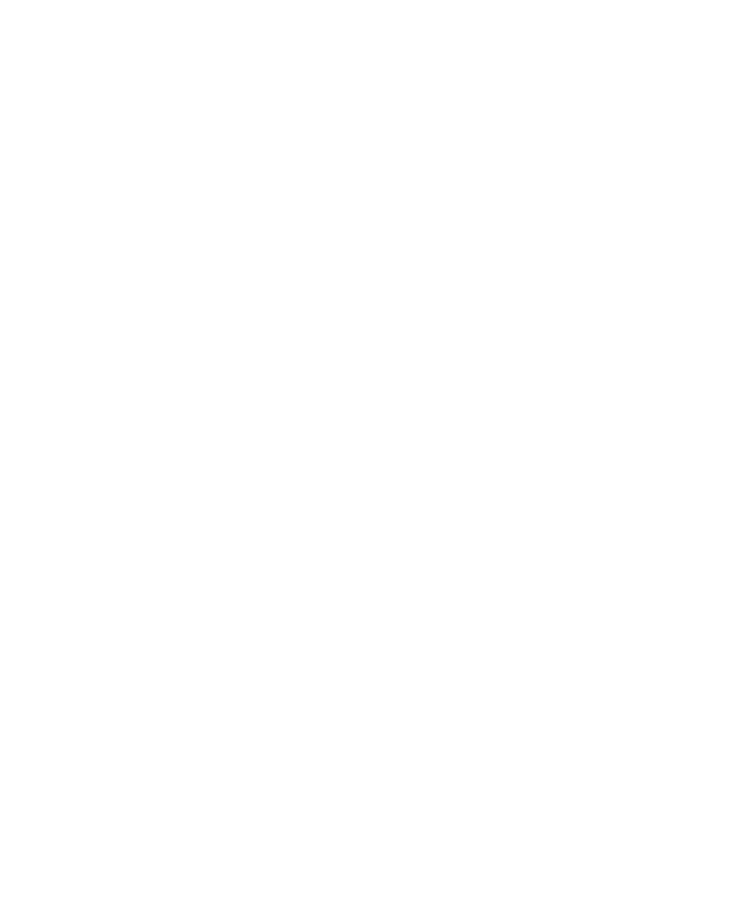
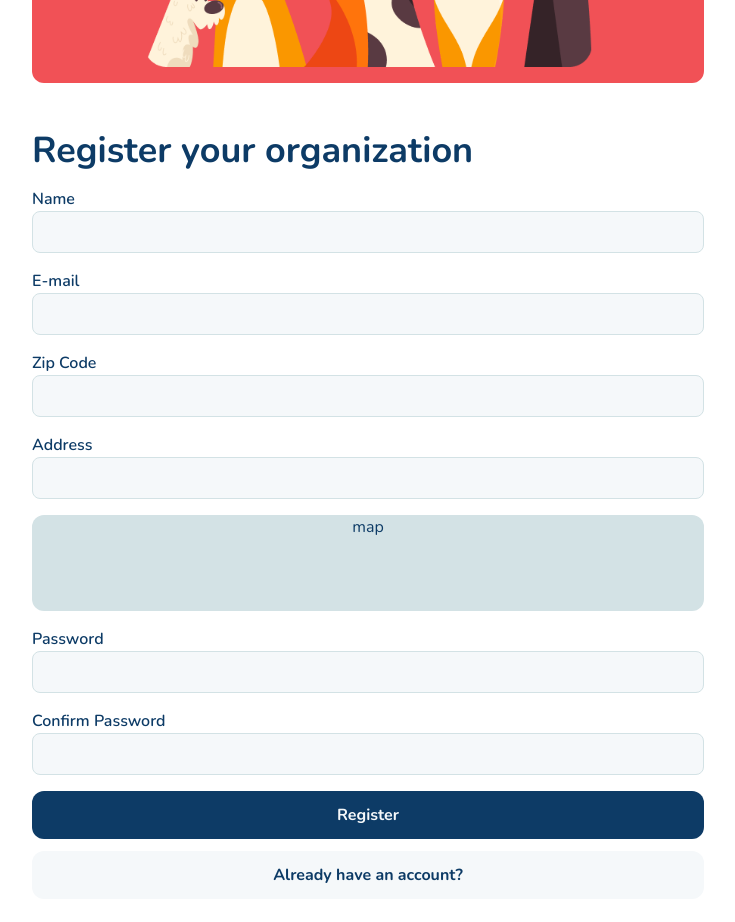
Before and after one commit to dameness/find-a-friend-frontend, a React (Vite) app: page /signup in a window 1280 px wide. Before the commit this address had no page. Shown: the part 260-1182 px from the top of the page, without its empty margins (272-1007 px from the left). Before the commit the page ends 800 px from the top, so only its background shows below. Built offline with nearby package versions, Linux system fonts and the light colour scheme.

Commit message:
feat: add routes and initial pages styles

```diff
--- /dev/null
+++ b/src/components/DogsLogoCard.tsx
@@ -0,0 +1,6 @@
+export const DogsLogoCard = () => (
+  <div className="m-auto flex w-full max-w-2xl flex-col items-center self-center rounded-xl bg-red-100 p-4">
+    <img className="w-auto" src="/logo.png" alt="Dogs Image" />
+    <img className="w-full max-w-md" src="/dogs-home.png" alt="Dogs Image" />
+  </div>
+);
--- a/src/pages/home.tsx
+++ b/src/pages/home.tsx
@@ -1,5 +1,4 @@
 import { ChevronDownIcon, SearchIcon } from "lucide-react";
-
 export const Home = () => (
   <div className="flex h-screen w-screen flex-col justify-between gap-y-8 overflow-auto bg-red-100 p-6 text-white">
     <img
--- /dev/null
+++ b/src/pages/login.tsx
@@ -0,0 +1,46 @@
+import { DogsLogoCard } from "../components/DogsLogoCard";
+
+export const Login = () => (
+  <div className="flex h-full flex-col gap-12 p-6 text-blue lg:flex-row">
+    <div className="lg:m-auto lg:basis-1/2">
+      <DogsLogoCard />
+    </div>
+
+    <div className="lg:m-auto lg:basis-1/2">
+      <div className="m-auto flex w-full max-w-2xl flex-col gap-4">
+        <h1 className="text-4xl font-bold">Welcome!</h1>
+        <div className="flex flex-col items-center">
+          <label htmlFor="email" className="self-start font-semibold">
+            E-mail
+          </label>
+          <input
+            id="email"
+            type="text"
+            className="w-full rounded-lg border border-input-200 bg-input-100 p-2"
+          />
+        </div>
+
+        <div className="flex flex-col items-center">
+          <label htmlFor="password" className="self-start font-semibold">
+            Password
+          </label>
+          <input
+            id="password"
+            type="password"
+            className="w-full rounded-lg border border-input-200 bg-input-100 p-2"
+          />
+        </div>
+
+        <div className="mb-10 flex flex-col items-center gap-y-3">
+          <button className="w-full rounded-xl bg-blue p-3 font-bold text-input-100">
+            Login
+          </button>
+
+          <button className="w-full rounded-xl bg-input-100 p-3 font-bold text-blue">
+            Register my organization
+          </button>
+        </div>
+      </div>
+    </div>
+  </div>
+);
--- /dev/null
+++ b/src/pages/pets.tsx
@@ -0,0 +1 @@
+export const Pets = () => <div>a</div>;
--- /dev/null
+++ b/src/pages/signup.tsx
@@ -0,0 +1,87 @@
+import { DogsLogoCard } from "../components/DogsLogoCard";
+
+export const SignUp = () => (
+  <div className="flex h-full flex-col gap-12 p-6 text-blue">
+    <DogsLogoCard />
+
+    <div className="m-auto flex w-full max-w-2xl flex-col gap-4">
+      <h1 className="text-4xl font-bold">Register your organization</h1>
+      <div className="flex flex-col items-center">
+        <label htmlFor="name" className="self-start font-semibold">
+          Name
+        </label>
+        <input
+          id="name"
+          type="text"
+          className="w-full rounded-lg border border-input-200 bg-input-100 p-2"
+        />
+      </div>
+      <div className="flex flex-col items-center">
+        <label htmlFor="email" className="self-start font-semibold">
+          E-mail
+        </label>
+        <input
+          id="email"
+          type="text"
+          className="w-full rounded-lg border border-input-200 bg-input-100 p-2"
+        />
+      </div>
+
+      <div className="flex flex-col items-center">
+        <label htmlFor="zip-code" className="self-start font-semibold">
+          Zip Code
+        </label>
+        <input
+          id="zip-code"
+          type="text"
+          className="w-full rounded-lg border border-input-200 bg-input-100 p-2"
+        />
+      </div>
+
+      <div className="flex flex-col items-center">
+        <label htmlFor="address" className="self-start font-semibold">
+          Address
+        </label>
+        <input
+          id="address"
+          type="text"
+          className="w-full rounded-lg border border-input-200 bg-input-100 p-2"
+        />
+      </div>
+
+      <div className="h-24 w-full rounded-xl bg-input-200 text-center">map</div>
+
+      <div className="flex flex-col items-center">
+        <label htmlFor="password" className="self-start font-semibold">
+          Password
+        </label>
+        <input
+          id="password"
+          type="password"
+          className="w-full rounded-lg border border-input-200 bg-input-100 p-2"
+        />
+      </div>
+
+      <div className="flex flex-col items-center">
+        <label htmlFor="confirm-password" className="self-start font-semibold">
+          Confirm Password
+        </label>
+        <input
+          id="confirm-password"
+          type="password"
+          className="w-full rounded-lg border border-input-200 bg-input-100 p-2"
+        />
+      </div>
+
+      <div className="mb-10 flex flex-col items-center gap-y-3">
+        <button className="w-full rounded-xl bg-blue p-3 font-bold text-input-100">
+          Register
+        </button>
+
+        <button className="w-full rounded-xl bg-input-100 p-3 font-bold text-blue">
+          Already have an account?
+        </button>
+      </div>
+    </div>
+  </div>
+);
```
Also changed, not shown: src/routes.tsx (+15 -0 lines).
